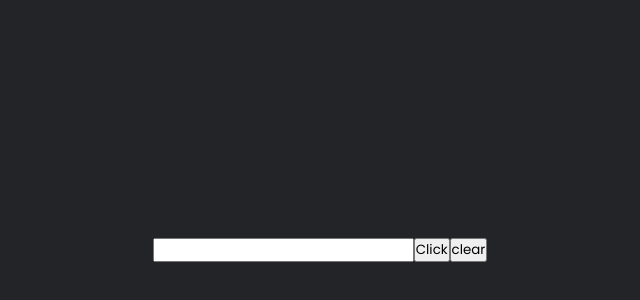
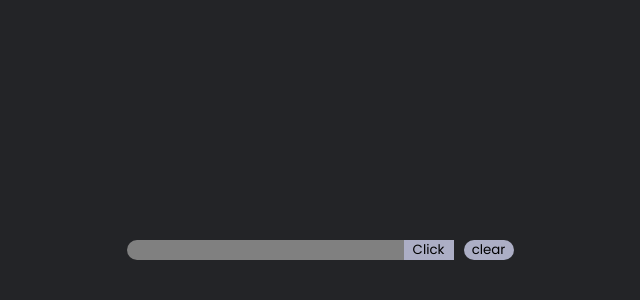
Before and after one commit to wheezyturbo/plsWorkBruv, a plain HTML site: page index.html in a window 1280 px wide. Shown: the part 150-450 px from the top of the page, without its empty margins (320-960 px from the left). Drawn offline with Linux system fonts and the light colour scheme.

Commit message:
Add files via upload

```diff
--- a/index.html
+++ b/index.html
@@ -133,14 +133,46 @@ body .container .card .box .content a:hover {
   color: #000;
 }
 
+
+.inputs{
+  display:flex;
+}
+#hello{
+  border-top-style: none;
+  border-bottom-style: none;
+  border-left-style:none;
+  border-right-style:none;
+  background:gray;
+  border-radius:15px;
+  border-bottom-right-radius:0px;
+  border-top-right-radius:0px;
+  padding-left:20px;
+}
+#hello:focus{
+  outline: none;
+}
+.inputs button{
+  outline: none;
+  width:50px;
+  border:none;
+  background-color: #ACAEC5;
+  border-right:darkcyan;
+
+}
+#clear{
+  margin-left:10px;
+  border-radius:15px;
+}
     </style>
 
 
 </head>
 <body>
+  <div class="inputs">
         <input type = "text" id = "hello">
     <button id = "one">Click</button>
     <button id ="clear">clear</button>
+    </div>
     <div class ="container" id="container">
     </div>
   </div>
```
